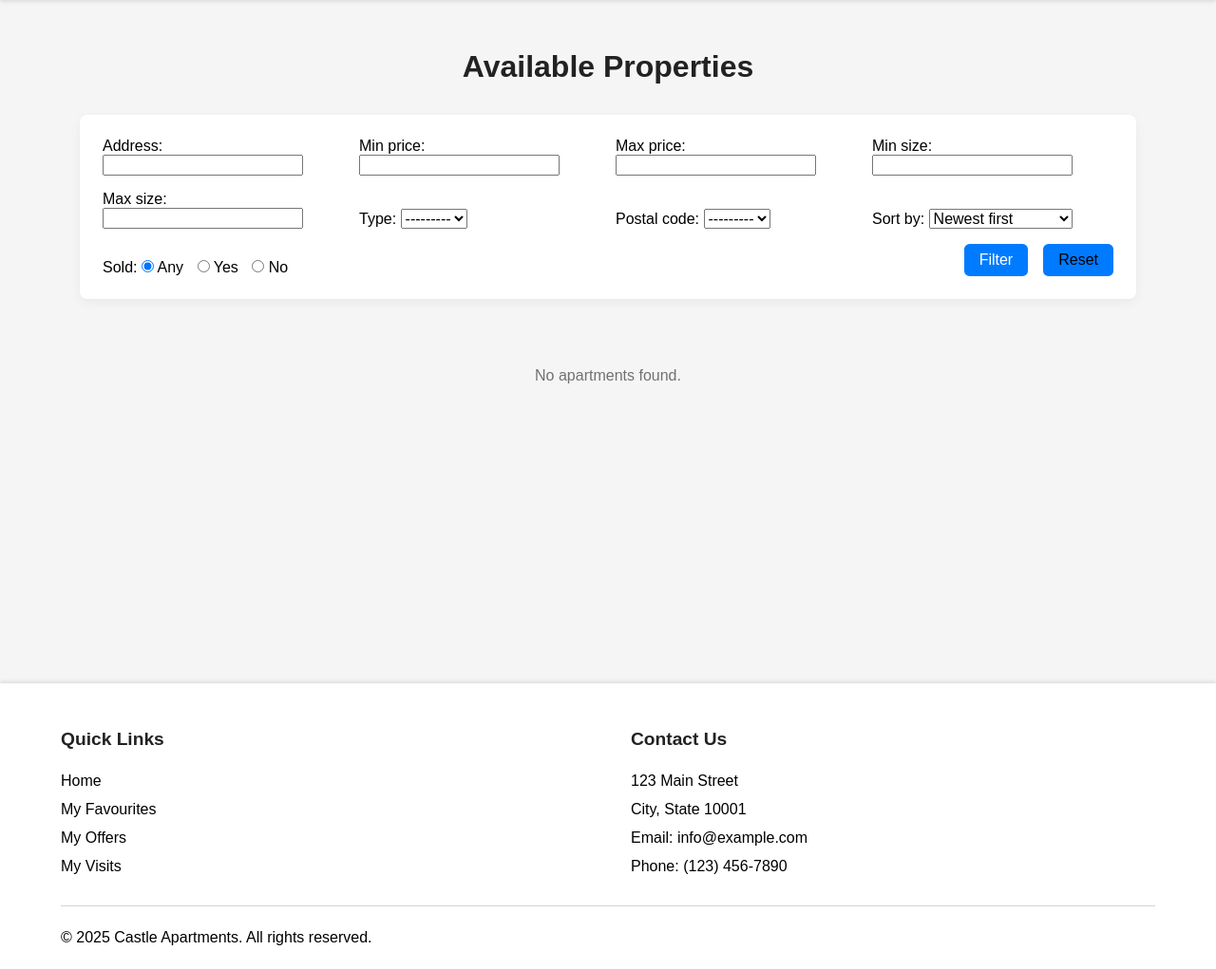
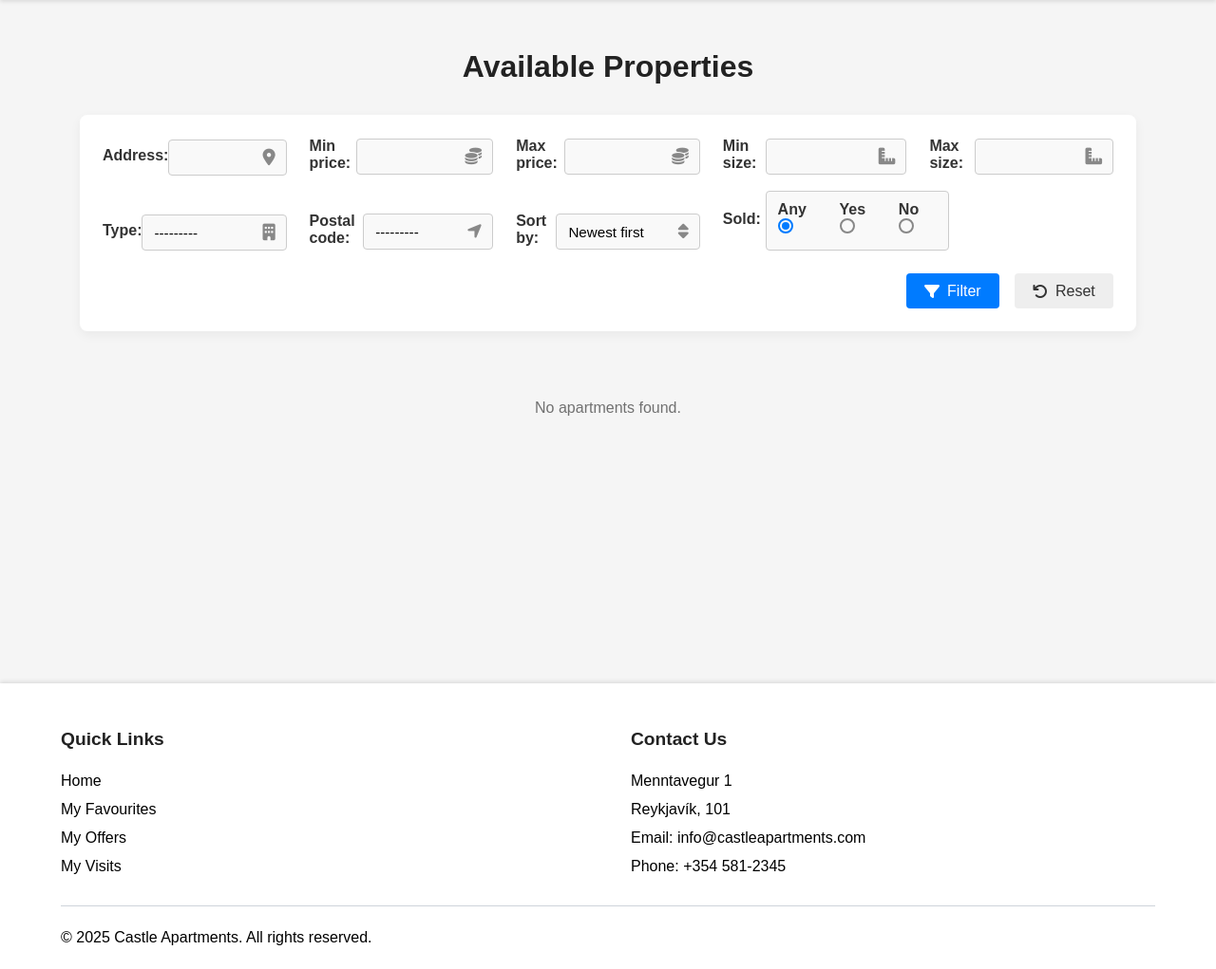
Before and after one commit to ElmarFossberg/CastleApartments2, a Django app: page / in a window 1280 px wide. Shown: the part 60-1081 px from the top of the page at 95% size. Run offline with Django 5.2, Linux system fonts and the light colour scheme; data that the repository does not hold is empty.

Commit message:
Fix filter

```diff
--- /dev/null
+++ b/static/css/apartment_filter_form.css
@@ -0,0 +1,139 @@
+/* --------------- overall form grid ---------------- */
+.filter-form {
+  display: grid;
+  grid-template-columns: repeat(auto-fit, minmax(180px, 1fr));
+  gap: 1rem 1.5rem;
+  background: #fff;
+  padding: 1.5rem;
+  border-radius: 8px;
+  box-shadow: 0 4px 12px rgba(0,0,0,0.05);
+  align-items: end;
+  font-family: sans-serif;
+}
+
+/* --------------- each control + icon --------------- */
+.filter-group {
+  position: relative;
+  display: flex;
+  align-items: center;
+  justify-content: center;
+}
+
+.filter-group label {
+  display: block;
+  margin-bottom: 0.25rem;
+  font-weight: 600;
+  color: #333;
+}
+
+.filter-group input,
+.filter-group select {
+  width: 100%;
+  padding: 0.6rem 2.5rem 0.6rem 0.75rem;
+  font-size: 0.95rem;
+  border: 1px solid #ccc;
+  border-radius: 4px;
+  appearance: none;
+  background-color: #f9f9f9;
+}
+
+/* FontAwe­some icon on the right */
+.filter-group i.fa {
+  position: absolute;
+  right: 0.75rem;
+  top: 50%;
+  transform: translateY(-50%);
+  color: #888;
+  pointer-events: none;
+  font-size: 1.1rem;
+}
+
+/* ------------- buttons ------------- */
+.filter-buttons {
+  grid-column: span 5;
+  display: flex;
+  gap: 1rem;
+  justify-content: end;
+  margin-top: 0.5rem;
+}
+
+.filter-buttons .button {
+  display: inline-flex;
+  align-items: center;
+  gap: 0.5rem;
+  padding: 0.6rem 1.2rem;
+  border: none;
+  border-radius: 4px;
+  font-size: 1rem;
+  cursor: pointer;
+}
+
+.filter-buttons .button--secondary {
+  background: #eee;
+  color: #333;
+}
+
+.filter-buttons .button:not(.button--secondary) {
+  background: #007bff;
+  color: #fff;
+}
+
+/* ------------- radio button styles ------------- */
+.radio-container {
+  padding: 0.6rem 0.75rem;
+  border: 1px solid #ccc;
+  border-radius: 4px;
+  background-color: #f9f9f9;
+  display: flex;
+  gap: 1rem;
+  align-items: center;
+  height: 100%;
+  margin-left: 0.3rem;
+  margin-right: -2.8rem;
+}
+
+.radio-option {
+  display: flex;
+  align-items: center;
+  justify-content: center;
+  gap: 0.5rem;
+  position: relative;
+  cursor: pointer;
+  font-weight: normal;
+  flex-direction: row-reverse;
+}
+
+.radio-option input[type="radio"] {
+  position: absolute;
+  opacity: 0;
+  cursor: pointer;
+}
+
+.radio-checkmark {
+  display: inline-block;
+  width: 16px;
+  height: 16px;
+  border: 2px solid #888;
+  border-radius: 50%;
+  position: relative;
+}
+
+.radio-option input:checked ~ .radio-checkmark {
+  border-color: #007bff;
+}
+
+.radio-option input:checked ~ .radio-checkmark::after {
+  content: "";
+  position: absolute;
+  top: 2px;
+  left: 2px;
+  width: 8px;
+  height: 8px;
+  border-radius: 50%;
+  background: #007bff;
+}
+
+/* Remove default form select arrow */
+.filter-group select {
+  background-image: none;
+}
--- a/templates/_footer.html
+++ b/templates/_footer.html
@@ -14,10 +14,10 @@
     <div class="footer-contact">
       <h3 class="footer-heading">Contact Us</h3>
       <address>
-        <p>123 Main Street</p>
-        <p>City, State 10001</p>
-        <p>Email: info@example.com</p>
-        <p>Phone: (123) 456-7890</p>
+        <p>Menntavegur 1</p>
+        <p>Reykjavík, 101</p>
+        <p>Email: info@castleapartments.com</p>
+        <p>Phone: +354 581-2345</p>
       </address>
     </div>
   </div>
--- a/templates/apartments/apartment_filter_form.html
+++ b/templates/apartments/apartment_filter_form.html
@@ -1,21 +1,71 @@
 <form method="GET" action="{% url 'apartment-index' %}" class="filter-form">
-  <p>{{ form.address.label_tag }} {{ form.address }}</p>
-  <p>{{ form.min_price.label_tag }} {{ form.min_price }}</p>
-  <p>{{ form.max_price.label_tag }} {{ form.max_price }}</p>
-  <p>{{ form.min_square_meters.label_tag }} {{ form.min_square_meters }}</p>
-  <p>{{ form.max_square_meters.label_tag }} {{ form.max_square_meters }}</p>
-  <p>{{ form.type.label_tag }} {{ form.type }}</p>
-  <p>{{ form.postal_code.label_tag }} {{ form.postal_code }}</p>
-  <p>{{ form.sort.label_tag }} {{ form.sort }}</p>
+  <div class="filter-group">
+    {{ form.address.label_tag }}
+    {{ form.address }}
+    <i class="fa fa-map-marker-alt"></i>
+  </div>
 
-  <p>{{ form.sold.label }}:
-    {% for radio in form.sold %}
-      <label style="display: inline-block; margin-right: 10px;">
-        {{ radio.tag }} {{ radio.choice_label }}
-      </label>
-    {% endfor %}
-  </p>
+  <div class="filter-group">
+    {{ form.min_price.label_tag }}
+    {{ form.min_price }}
+    <i class="fa fa-coins"></i>
+  </div>
 
-  <button class="button" type="submit">Filter</button>
-  <a class="button" href="/"><button type="reset">Reset</button></a>
+  <div class="filter-group">
+    {{ form.max_price.label_tag }}
+    {{ form.max_price }}
+    <i class="fa fa-coins"></i>
+  </div>
+
+  <div class="filter-group">
+    {{ form.min_square_meters.label_tag }}
+    {{ form.min_square_meters }}
+    <i class="fa fa-ruler-combined"></i>
+  </div>
+
+  <div class="filter-group">
+    {{ form.max_square_meters.label_tag }}
+    {{ form.max_square_meters }}
+    <i class="fa fa-ruler-combined"></i>
+  </div>
+
+  <div class="filter-group">
+    {{ form.type.label_tag }}
+    {{ form.type }}
+    <i class="fa fa-building"></i>
+  </div>
+
+  <div class="filter-group">
+    {{ form.postal_code.label_tag }}
+    {{ form.postal_code }}
+    <i class="fa fa-location-arrow"></i>
+  </div>
+
+  <div class="filter-group">
+    {{ form.sort.label_tag }}
+    {{ form.sort }}
+    <i class="fa fa-sort"></i>
+  </div>
+
+  <div class="filter-group">
+    {{ form.sold.label_tag }}
+    <div class="radio-container">
+      {% for radio in form.sold %}
+        <label class="radio-option">
+          {{ radio.choice_label }}
+          {{ radio.tag }}
+          <span class="radio-checkmark"></span>
+        </label>
+      {% endfor %}
+    </div>
+  </div>
+
+  <div class="filter-buttons">
+    <button class="button" type="submit">
+      <i class="fa fa-filter"></i> Filter
+    </button>
+    <button class="button button--secondary" type="reset">
+      <i class="fa fa-undo"></i> Reset
+    </button>
+  </div>
 </form>
--- a/templates/base.html
+++ b/templates/base.html
@@ -11,6 +11,7 @@
 <link rel="stylesheet" href="{% static 'css/header.css' %}?{% now 'U' %}">
 <link rel="stylesheet" href="{% static 'css/profile.css' %}?{% now 'U' %}">
 <link rel="stylesheet" href="{% static 'css/footer.css' %}?{% now 'U' %}">
+<link rel="stylesheet" href="{% static 'css/apartment_filter_form.css' %}?{% now 'U' %}">
 <link rel="stylesheet" href="https://cdnjs.cloudflare.com/ajax/libs/font-awesome/6.4.0/css/all.min.css">
 </head>
 <body>
```
